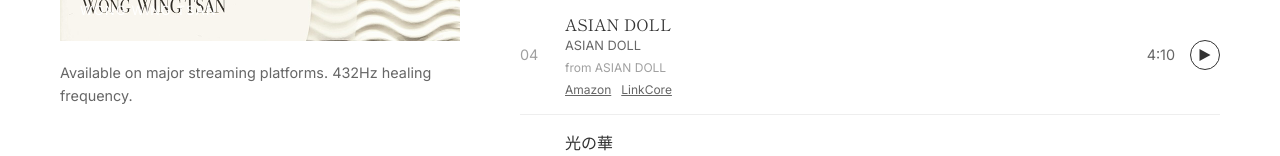
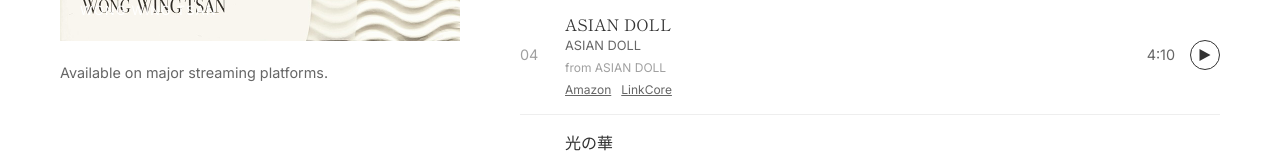
Before and after one commit to dev-adoreworks/dev-satowa-music, a website built with Vite: page index.html in a window 1280 px wide. Shown: the part 2627-2783 px from the top of the page. Built offline with nearby package versions, Linux system fonts and the light colour scheme; some packages are replaced by stand-ins of ours.

Commit message:
GitHub Pages公開用コミット 最終プッシュ

```diff
--- a/index.html
+++ b/index.html
@@ -202,7 +202,7 @@
                   </div>
                 </div>
                 <p class="p-player__description">
-                  Available on major streaming platforms. 432Hz healing frequency.
+                  Available on major streaming platforms.
                 </p>
               </div>
 
```
